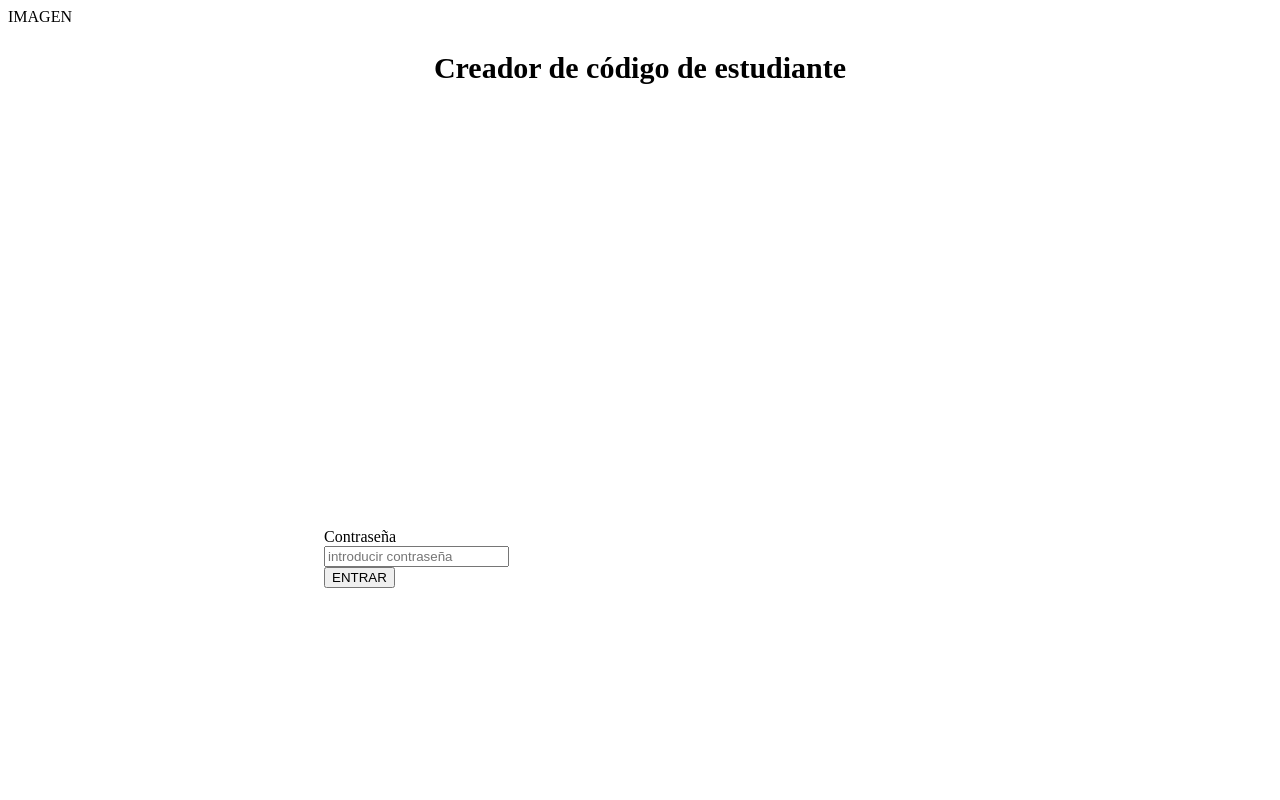
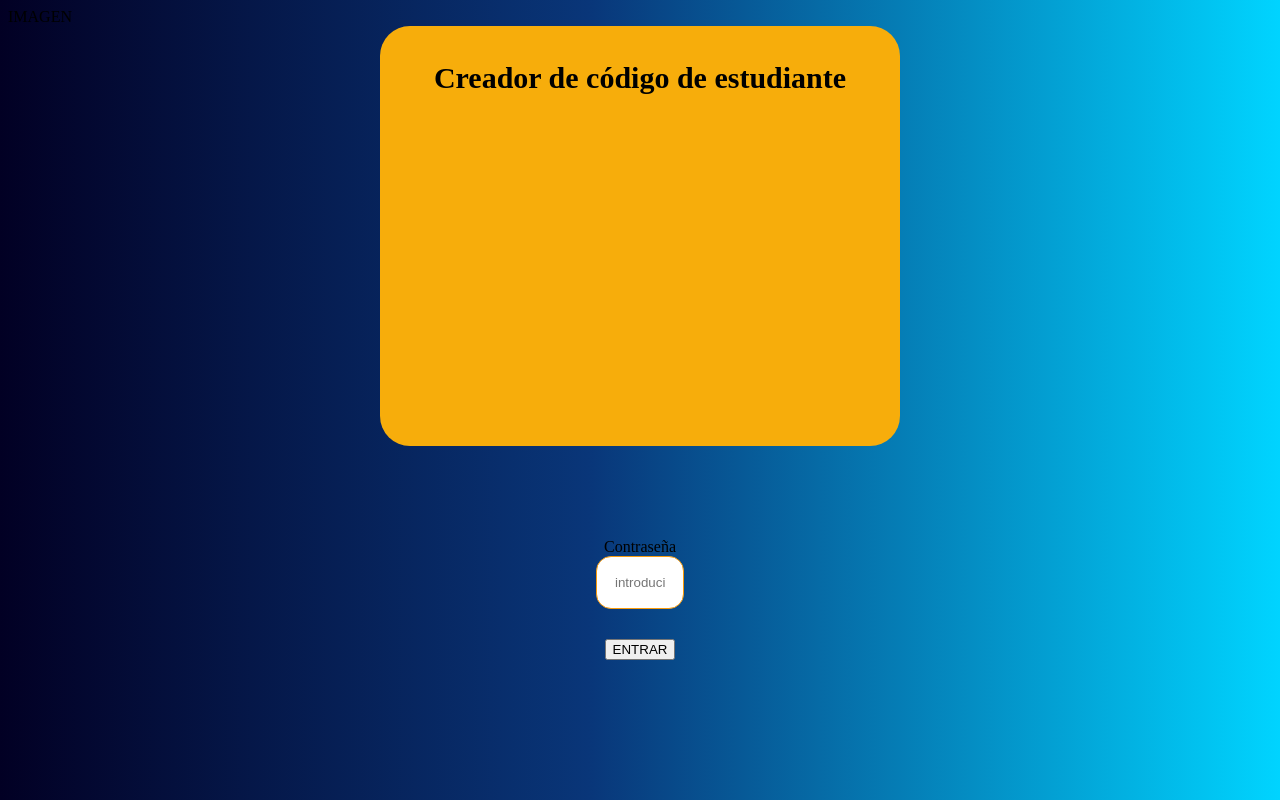
Before and after one commit to Laboratoria/LIM010-Cipher, a website: page src/index.html in a window 1280 px wide. Drawn offline with Linux system fonts and the light colour scheme.

```diff
--- a/src/index.html
+++ b/src/index.html
@@ -6,13 +6,15 @@
     <link rel="stylesheet" href="style.css" />
   </head>
   <body>
+    <main>
     <header> IMAGEN  </header>
-      <div id="login">
+      <div id="login" class="logeo">
         <label for="text"><h2>Creador de código de estudiante</h2></label><br>
         <div id="error"></div>
         <span>Contraseña <label></label></span>
-        <input type ="password" id="contraseña" placeholder="introducir contraseña"><br>
+        <input type ="password" id="contraseña" size="50" placeholder="introducir contraseña"><br>
         <button id="buttonnext">ENTRAR</button>
+
       </div>
       <div id="cipher">
         <label for="text"><h2>Ingresar el número de espacios</h2></label><br>
--- a/src/index.js
+++ b/src/index.js
@@ -12,10 +12,10 @@
     vistacodigo.style.display="none"
     }
   else{
-    document.getElementById("error").innerHTML ="Contraseña incorrecta";
+    document.getElementById("error").innerHTML ="Contraseña incorrecta"
+
   }
   })
-
   function cipher(){
     vistalogin.style.display="none";
     vistacipher.style.display="block"
@@ -24,6 +24,3 @@
     vistalogin.style.display="none";
     vistacodigo.style.display="block";
   }
-  do {
-    // statements
-  } while (condition);
--- a/src/style.css
+++ b/src/style.css
@@ -1,4 +1,8 @@
 /* Acá van tus reglas de estilo */
+body {
+    background: linear-gradient(90deg, rgba(2,0,36,1) 0%, rgba(9,54,121,1) 46%, rgba(0,212,255,1) 100%);
+    width:auto
+}
 div{
     background:transparent;
     height: 400px;
@@ -6,14 +10,36 @@
     margin:auto;
     display:block;
 }
+
+input{
+  margin-bottom: 30px;
+  width: 50px;
+  padding: 18px;
+  box-sizing: 15Px;
+  border: 1px solid #f79a0b;
+  border-block-end-color: #f79a0b;
+  border-radius: 15px;
+  text-align:center
+}
 label{
     font-size:20px;
     display:block;
     widows: 100%;
     font-family:"barlow";
     text-align:center;}
+.logeo {
+        background:#f7ad0b;
+        width: 500px;
+        border-radius: 30px;
+        margin: auto;
+        padding: 10px;
+        text-align: center;
+        justify-content:center;
+        align-items: center;}s
+
+
 #login{
-    display:block;}
+ display:block;}
 
 #cipher {
     display:none;}
```
